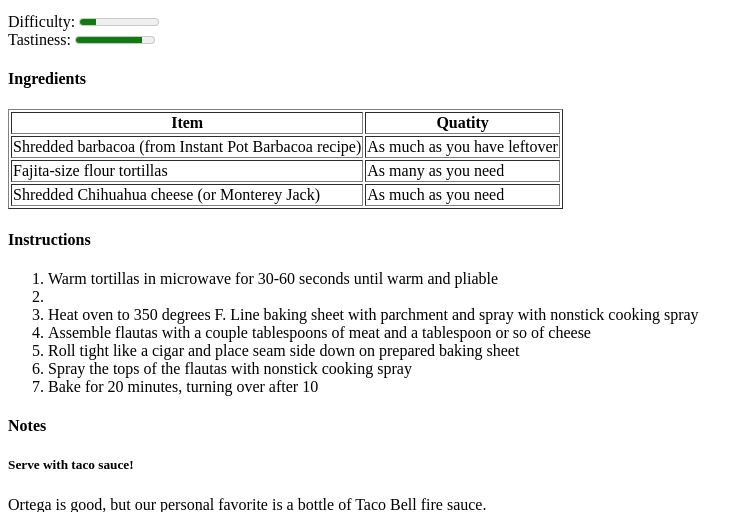
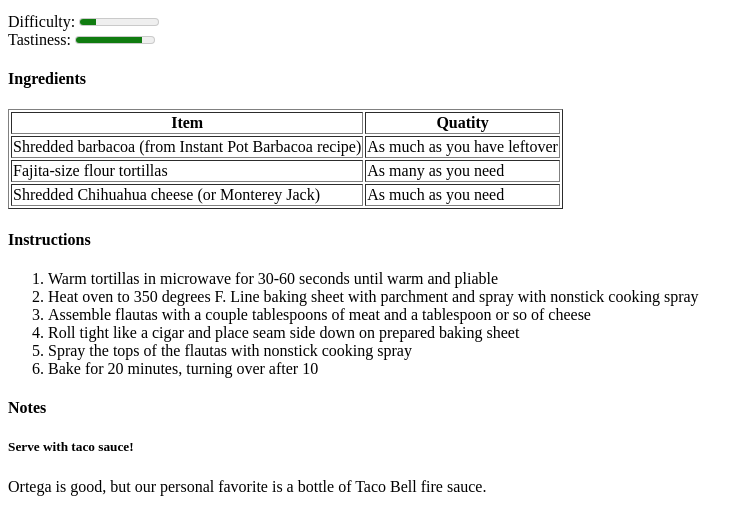
Before and after one commit to christiangreenleaf/christiangreenleaf, a plain HTML site: page barbacoa-flautas.html in a window 1280 px wide. Shown: the part 588-1100 px from the top of the page, without its empty margins (0-754 px from the left). Drawn offline with Linux system fonts and the light colour scheme.

Commit message:
Add files via upload

```diff
--- a/barbacoa-flautas.html
+++ b/barbacoa-flautas.html
@@ -43,7 +43,7 @@
                     </table>
                 <h4>Instructions</h4>
                     <ol>
-                        <li>Warm tortillas in microwave for 30-60 seconds until warm and pliable<li>
+                        <li>Warm tortillas in microwave for 30-60 seconds until warm and pliable</li>
                         <li>Heat oven to 350 degrees F. Line baking sheet with parchment and spray with nonstick cooking spray</li>
                         <li>Assemble flautas with a couple tablespoons of meat and a tablespoon or so of cheese</li>
                         <li>Roll tight like a cigar and place seam side down on prepared baking sheet</li>
```
Also changed, not shown: creamy-tortellini-soup.html (+1 -1 lines).
